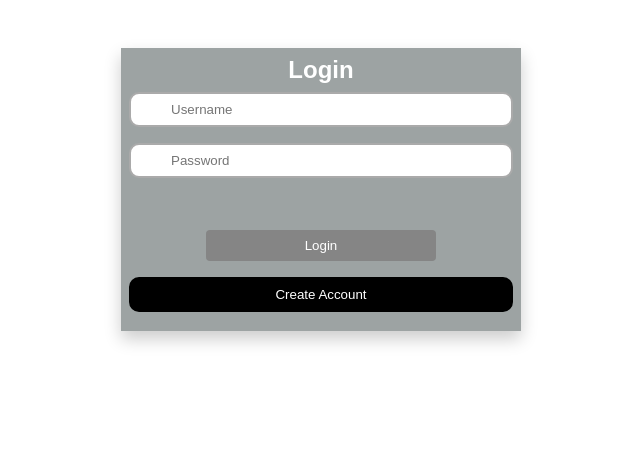
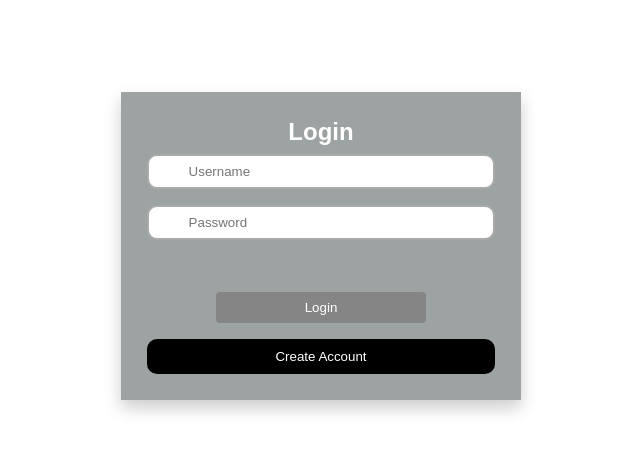
Before and after one commit to ErikBoonprakong/chess-frontend, a React (Create React App) app in the folder chess/: page /login in a window 1280 px wide. Shown: the top 452 px of the page, without its empty margins (319-959 px from the left). Built offline with nearby package versions, Linux system fonts and the light colour scheme.

Commit message:
about to pull most recent changes

```diff
--- a/chess/src/App.css
+++ b/chess/src/App.css
@@ -3,10 +3,10 @@
 }
 
 .notHeader {
-  display: flex;
-  align-items: center;
-  align-content: center;
-  justify-content: center;
+  /* display: flex; */
+  /* align-items: center;
+  align-content: center; */
+  /* justify-content: center; */
 }
 
 .App-logo {
```
